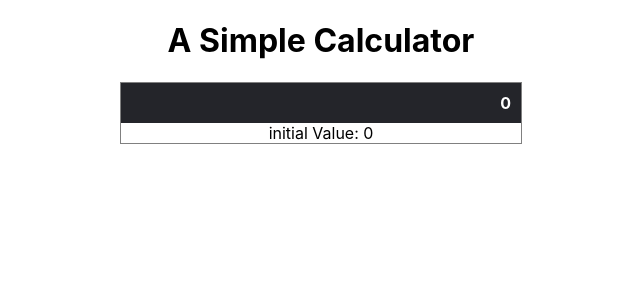
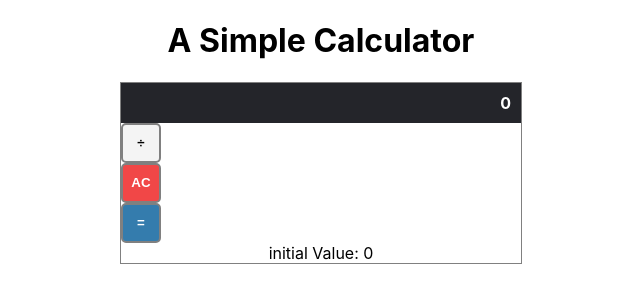
Before and after one commit to lastrafda/calculator-fs, a React (Create React App) app: page / in a window 1280 px wide. Shown: the top 302 px of the page, without its empty margins (319-959 px from the left). Built offline with nearby package versions, Linux system fonts and the light colour scheme.

Commit message:
create a "Button" component

```diff
--- /dev/null
+++ b/src/components/Button.css
@@ -0,0 +1,43 @@
+button {
+  border: 2px solid #808080;
+  border-radius: 5px;
+  font-weight: 700;
+  height: 40px;
+  margin: 0px;
+  width: 40px;
+  -webkit-border-radius: 5px;
+  -moz-border-radius: 5px;
+  -ms-border-radius: 5px;
+  -o-border-radius: 5px;
+}
+
+button:hover {
+  cursor: pointer;
+}
+
+button.danger {
+  background: hsla(0, 86%, 57%, 0.9);
+  color: #ffffff;
+}
+
+button.danger:hover {
+  background: hsla(0, 86%, 57%, 1);
+}
+
+button.default {
+  color: #000000;
+  background: hsla(0, 0%, 95%, 0.8);
+}
+
+button.default:hover {
+  background: hsla(0, 0%, 90%, 1);
+}
+
+button.primary {
+  background: hsla(204, 64%, 40%, 0.93);
+  color: #ffffff;
+}
+
+button.primary:hover {
+  background: hsla(204, 64%, 40%, 1);
+}
--- /dev/null
+++ b/src/components/Button.js
@@ -0,0 +1,23 @@
+import React from "react";
+import "./Button.css";
+import PropTypes from "prop-types";
+
+const Button = ({ handleClick, type, value }) => {
+  return (
+    <button className={`${type}`} onClick={handleClick}>
+      {value}
+    </button>
+  );
+};
+
+Button.defaultProps = {
+  type: "default",
+};
+
+Button.propTypes = {
+  handleClick: PropTypes.func.isRequired,
+  type: PropTypes.oneOf(["danger", "default", "primary"]),
+  value: PropTypes.string.isRequired,
+};
+
+export default Button;
--- a/src/components/Calculator.js
+++ b/src/components/Calculator.js
@@ -1,12 +1,24 @@
 import React from "react";
 import "./Calculator.css";
 import PropTypes from "prop-types";
+import Button from "./Button";
 import Display from "./Display";
 
 const Calculator = ({ initialValue }) => {
   return (
     <div className="Calculator">
       <Display text="0" />
+      <Button handleClick={() => console.log("default")} value="÷" />
+      <Button
+        handleClick={() => console.log("danger")}
+        type="danger"
+        value="AC"
+      />
+      <Button
+        handleClick={() => console.log("primary")}
+        type="primary"
+        value="="
+      />
       initial Value: {initialValue}
     </div>
   );
```
